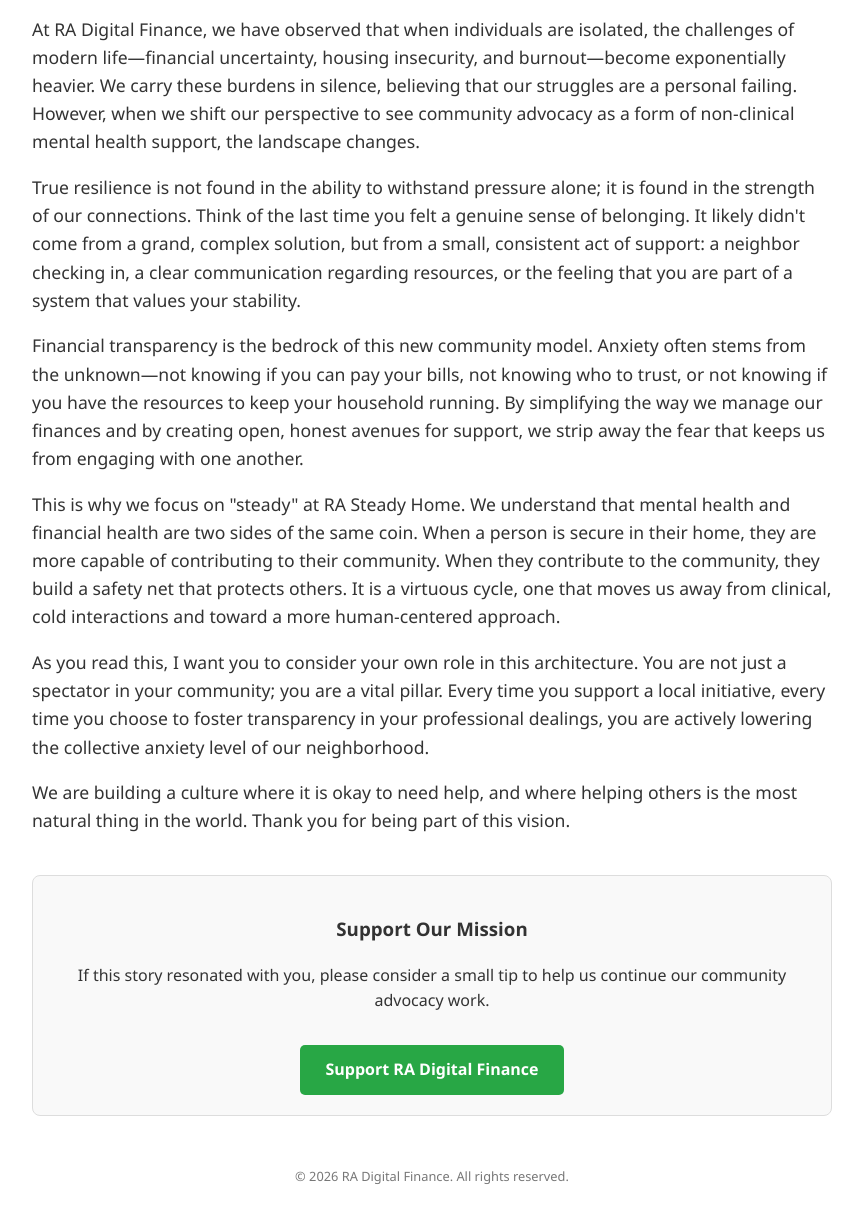
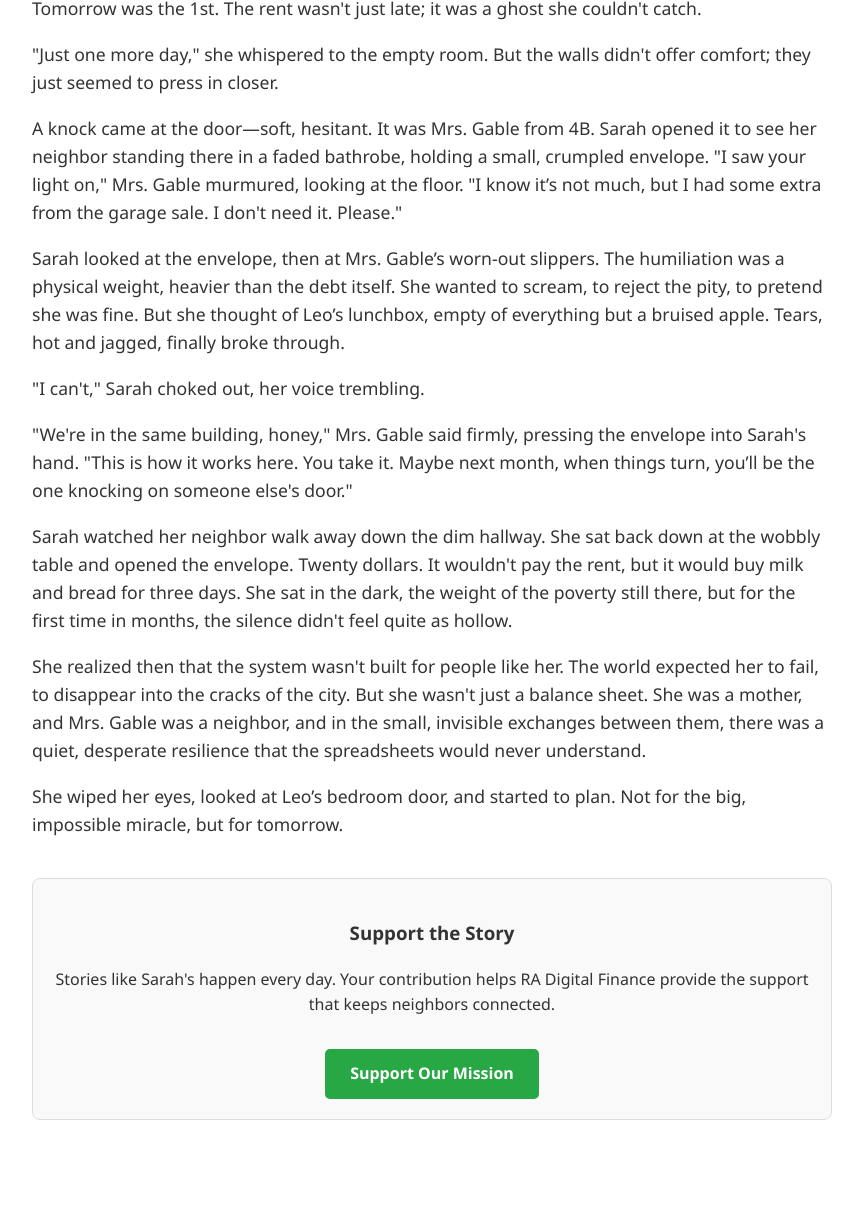
Before and after one commit to rasteadyhome/ra-digital-finance, a website: page public/stories.html in a window 1280 px wide. Shown: the part 403-1626 px from the top of the page, without its empty margins (208-1071 px from the left). After the commit the page ends 1563 px from the top, so only its background shows below. Drawn offline with Linux system fonts and the light colour scheme.

Commit message:
Update stories.html

```diff
--- a/public/stories.html
+++ b/public/stories.html
@@ -3,15 +3,13 @@
 <head>
     <meta charset="UTF-8">
     <meta name="viewport" content="width=device-width, initial-scale=1.0">
-    <title>RA Digital Finance | Community Insights</title>
+    <title>RA Digital Finance | A Real Story</title>
     <style>
         body { font-family: 'Segoe UI', Tahoma, Geneva, Verdana, sans-serif; line-height: 1.6; max-width: 800px; margin: 40px auto; padding: 0 20px; color: #333; }
         header { border-bottom: 2px solid #eee; padding-bottom: 20px; margin-bottom: 40px; }
-        h1 { color: #000; margin: 0; }
         .story-content { font-size: 1.1em; margin-bottom: 40px; }
         .payment-section { background: #f9f9f9; padding: 20px; border-radius: 8px; text-align: center; border: 1px solid #ddd; }
         .pay-button { background-color: #28a745; color: white; padding: 12px 25px; text-decoration: none; border-radius: 5px; font-weight: bold; display: inline-block; margin-top: 15px; }
-        .footer { margin-top: 50px; font-size: 0.8em; color: #777; text-align: center; }
     </style>
 </head>
 <body>
@@ -21,24 +19,23 @@
     </header>
 
     <main class="story-content">
-        <h2>The Roots of Resilience: Why Community is Our Best Medicine</h2>
-        <p>Our community is not just a collection of addresses or a neighborhood map; it is the primary architecture of our mental health. For too long, we have treated emotional well-being as a strictly individual pursuit—something to be "fixed" in a private office or with a prescription. But the reality is that the stress, support, and stability we experience are directly tied to the community we build around us.</p>
-        <p>At RA Digital Finance, we have observed that when individuals are isolated, the challenges of modern life—financial uncertainty, housing insecurity, and burnout—become exponentially heavier. We carry these burdens in silence, believing that our struggles are a personal failing. However, when we shift our perspective to see community advocacy as a form of non-clinical mental health support, the landscape changes.</p>
-        <p>True resilience is not found in the ability to withstand pressure alone; it is found in the strength of our connections. Think of the last time you felt a genuine sense of belonging. It likely didn't come from a grand, complex solution, but from a small, consistent act of support: a neighbor checking in, a clear communication regarding resources, or the feeling that you are part of a system that values your stability.</p>
-        <p>Financial transparency is the bedrock of this new community model. Anxiety often stems from the unknown—not knowing if you can pay your bills, not knowing who to trust, or not knowing if you have the resources to keep your household running. By simplifying the way we manage our finances and by creating open, honest avenues for support, we strip away the fear that keeps us from engaging with one another.</p>
-        <p>This is why we focus on "steady" at RA Steady Home. We understand that mental health and financial health are two sides of the same coin. When a person is secure in their home, they are more capable of contributing to their community. When they contribute to the community, they build a safety net that protects others. It is a virtuous cycle, one that moves us away from clinical, cold interactions and toward a more human-centered approach.</p>
-        <p>As you read this, I want you to consider your own role in this architecture. You are not just a spectator in your community; you are a vital pillar. Every time you support a local initiative, every time you choose to foster transparency in your professional dealings, you are actively lowering the collective anxiety level of our neighborhood.</p>
-        <p>We are building a culture where it is okay to need help, and where helping others is the most natural thing in the world. Thank you for being part of this vision.</p>
+        <h2>The Kitchen Table</h2>
+        <p>The kitchen table had a wobble, a permanent tilt toward the window. Sarah sat there at 3:00 AM, the blue light of her phone illuminating a face that looked ten years older than her thirty-two. On the screen, a bank app blinked back a balance that couldn't be right: $4.12.</p>
+        <p>Her seven-year-old, Leo, was asleep in the next room. She could hear his rhythmic breathing—the only sound in the apartment. She felt a sharp, cold panic rising in her chest, a familiar visitor. Tomorrow was the 1st. The rent wasn't just late; it was a ghost she couldn't catch.</p>
+        <p>"Just one more day," she whispered to the empty room. But the walls didn't offer comfort; they just seemed to press in closer.</p>
+        <p>A knock came at the door—soft, hesitant. It was Mrs. Gable from 4B. Sarah opened it to see her neighbor standing there in a faded bathrobe, holding a small, crumpled envelope. "I saw your light on," Mrs. Gable murmured, looking at the floor. "I know it’s not much, but I had some extra from the garage sale. I don't need it. Please."</p>
+        <p>Sarah looked at the envelope, then at Mrs. Gable’s worn-out slippers. The humiliation was a physical weight, heavier than the debt itself. She wanted to scream, to reject the pity, to pretend she was fine. But she thought of Leo’s lunchbox, empty of everything but a bruised apple. Tears, hot and jagged, finally broke through.</p>
+        <p>"I can't," Sarah choked out, her voice trembling.</p>
+        <p>"We're in the same building, honey," Mrs. Gable said firmly, pressing the envelope into Sarah's hand. "This is how it works here. You take it. Maybe next month, when things turn, you’ll be the one knocking on someone else's door."</p>
+        <p>Sarah watched her neighbor walk away down the dim hallway. She sat back down at the wobbly table and opened the envelope. Twenty dollars. It wouldn't pay the rent, but it would buy milk and bread for three days. She sat in the dark, the weight of the poverty still there, but for the first time in months, the silence didn't feel quite as hollow.</p>
+        <p>She realized then that the system wasn't built for people like her. The world expected her to fail, to disappear into the cracks of the city. But she wasn't just a balance sheet. She was a mother, and Mrs. Gable was a neighbor, and in the small, invisible exchanges between them, there was a quiet, desperate resilience that the spreadsheets would never understand.</p>
+        <p>She wiped her eyes, looked at Leo’s bedroom door, and started to plan. Not for the big, impossible miracle, but for tomorrow.</p>
     </main>
 
     <div class="payment-section">
-        <h3>Support Our Mission</h3>
-        <p>If this story resonated with you, please consider a small tip to help us continue our community advocacy work.</p>
-        <a href="https://square.link/u/N5pJcvtr" class="pay-button">Support RA Digital Finance</a>
-    </div>
-
-    <div class="footer">
-        <p>&copy; 2026 RA Digital Finance. All rights reserved.</p>
+        <h3>Support the Story</h3>
+        <p>Stories like Sarah's happen every day. Your contribution helps RA Digital Finance provide the support that keeps neighbors connected.</p>
+        <a href="https://square.link/u/N5pJcvtr" class="pay-button">Support Our Mission</a>
     </div>
 
 </body>
```
